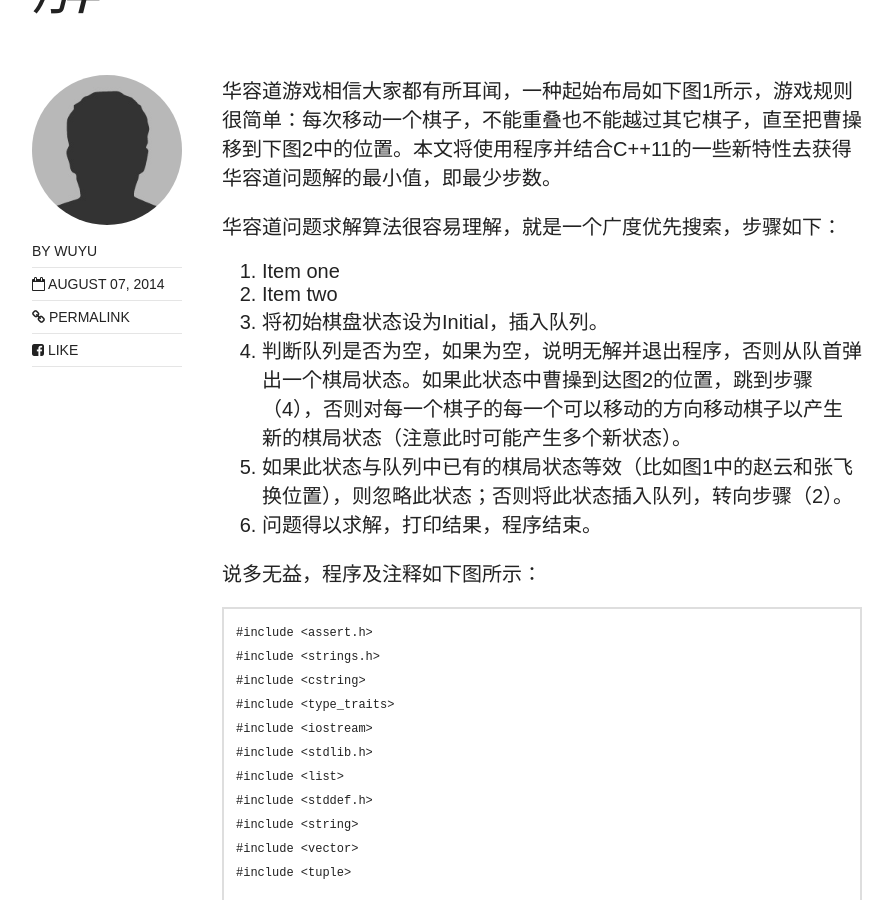
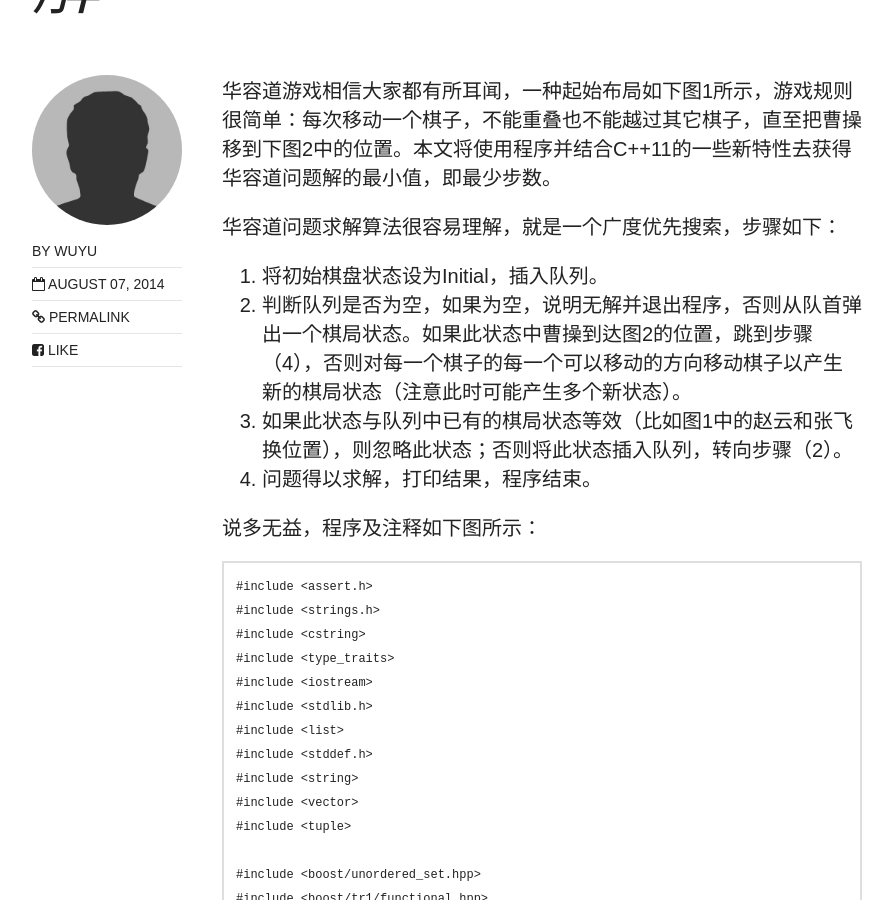
Before and after one commit to wuyu201321060203/wuyu201321060203.github.io, a Jekyll site: the page built from _posts/2014-08-07-huarongdao.md, in a window 1280 px wide and 900 px high, scrolled down 860 px. Shown: the whole window, without its empty margins (128-1021 px from the left). Built offline with Jekyll 4.4.1, drawn with Linux system fonts in a browser that asks for light colours; nearby versions of some CDN libraries.

Commit message:
Huarongdao

```diff
--- a/_posts/2014-08-07-huarongdao.md
+++ b/_posts/2014-08-07-huarongdao.md
@@ -12,9 +12,7 @@ share: true
 
 华容道问题求解算法很容易理解，就是一个广度优先搜索，步骤如下：
 
-1. Item one
-2. Item two
-3. 将初始棋盘状态设为Initial，插入队列。
+1. 将初始棋盘状态设为Initial，插入队列。
 2. 判断队列是否为空，如果为空，说明无解并退出程序，否则从队首弹出一个棋局状态。如果此状态中曹操到达图2的位置，跳到步骤（4），否则对每一个棋子的每一个可以移动的方向移动棋子以产生新的棋局状态（注意此时可能产生多个新状态）。
 3. 如果此状态与队列中已有的棋局状态等效（比如图1中的赵云和张飞换位置），则忽略此状态；否则将此状态插入队列，转向步骤（2）。
 4. 问题得以求解，打印结果，程序结束。
```
